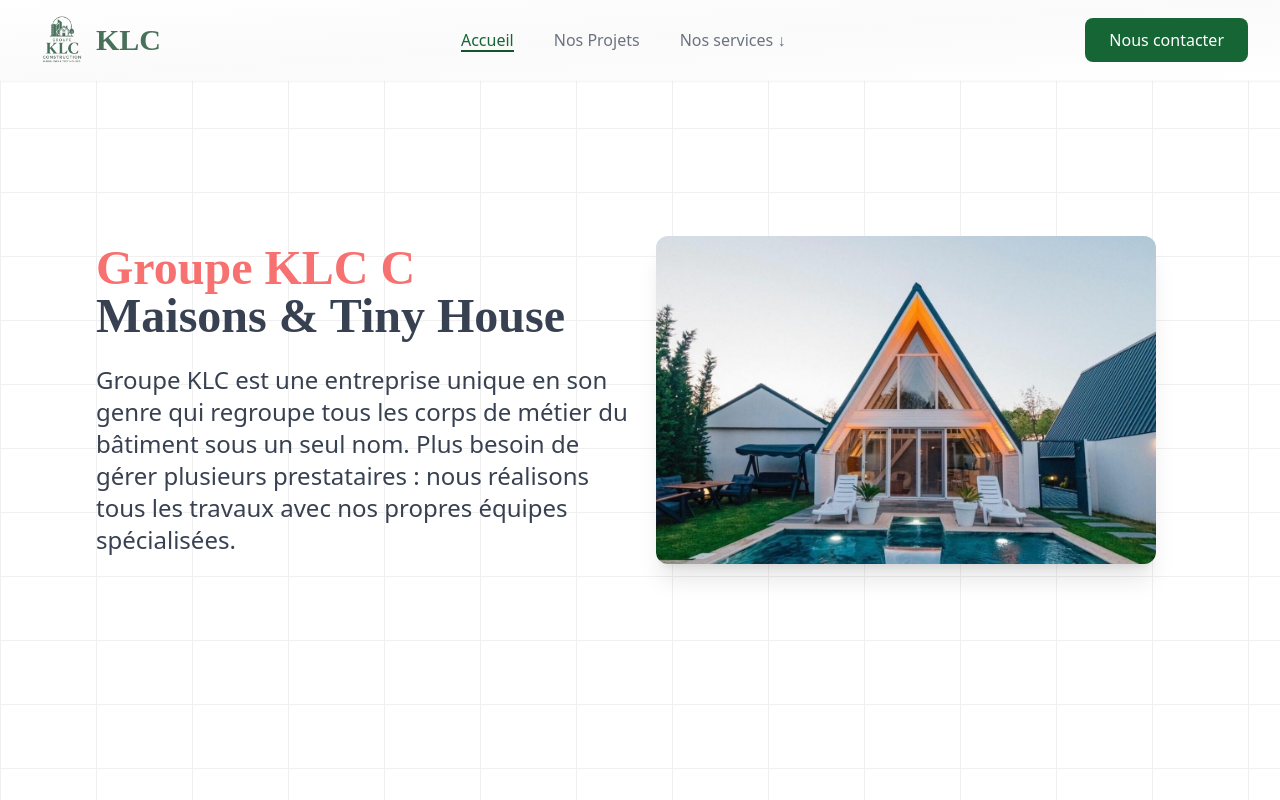
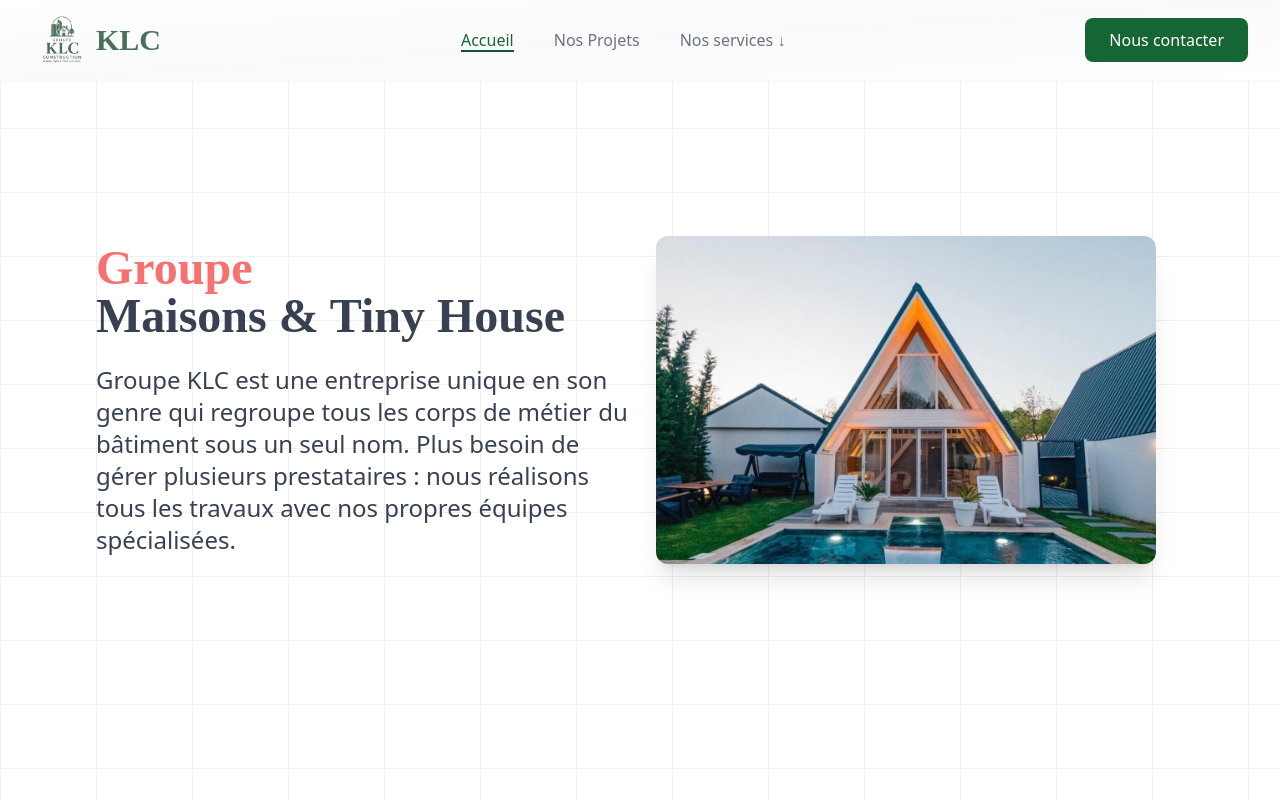
Before and after one commit to adeemky/klc, a React (Create React App) app: page / in a window 1280 px wide. Shown: the top 800 px of the page. Built offline with nearby package versions, Linux system fonts and the light colour scheme.

Commit message:
change home

```diff
--- a/src/pages/Home.jsx
+++ b/src/pages/Home.jsx
@@ -9,11 +9,11 @@ const Home = () => {
   const sliderRef = useRef(null);
 
   const [text] = useTypewriter({
-    words: ["Groupe KLC Construction"],
+    words: ["Groupe KLC"],
     loop: false,
     typeSpeed: 100,
     deleteSpeed: 100,
-    delaySpeed: 3000,
+    delaySpeed: 5000,
   });
 
   useEffect(() => {
@@ -53,7 +53,7 @@ const Home = () => {
             variants={fadeIn("down", 0.59, 0.4)}
             initial="hidden"
             whileInView="show"
-            className="text-4xl md:text-5xl font-extrabold font-ancizar text-red-400 text-left"
+            className="text-3xl md:text-5xl font-extrabold font-ancizar text-red-400 text-left"
           >
             {text}
             <br />
```
